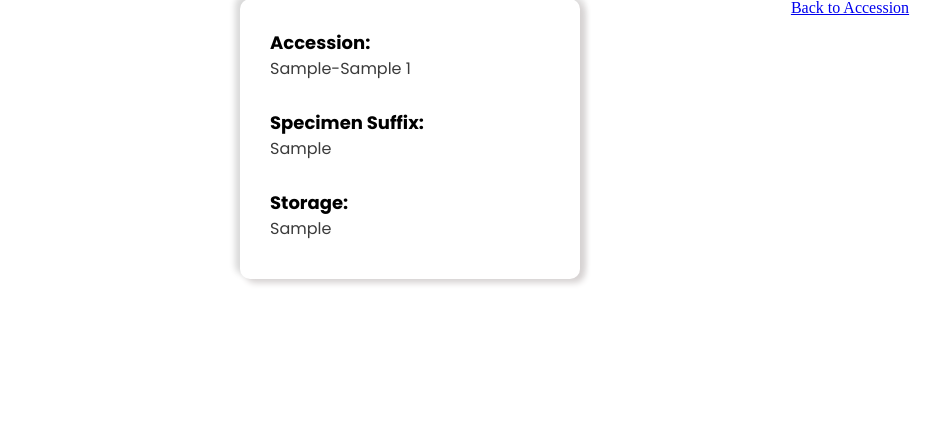
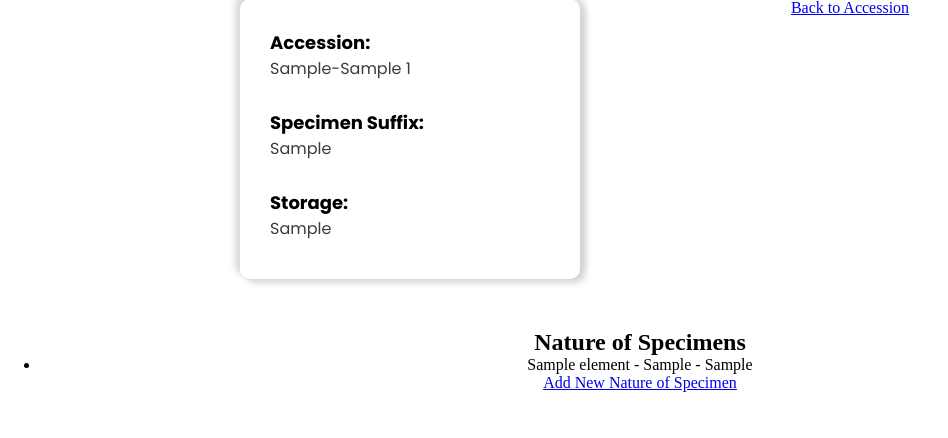
Before and after one commit to nmkpaleo/nmk-cms, a Django app: page /accession-row/1/ in a window 1280 px wide. Shown: the part 114-552 px from the top of the page, without its empty margins (0-948 px from the left). Run offline with Django 4.2, Linux system fonts and the light colour scheme; tables that the repository leaves empty hold one stand-in row (values such as "Sample post"); parts of the project's set-up code (start-up, migrations or seed data) failed here and were passed over.

Commit message:
Updated the Accession Row Detail Template

```diff
--- a/app/cms/templates/cms/accession_row_detail.html
+++ b/app/cms/templates/cms/accession_row_detail.html
@@ -20,7 +20,14 @@
 
 
             </div>
+            <h2>Nature of Specimens</h2>
+            <ul>
+              {% for specimen in natureofspecimens %}
+                <li>{{ specimen.element }} - {{ specimen.side }} - {{ specimen.condition }}</li>
+              {% endfor %}
+            </ul>
 
+            <a href="{% url 'natureofspecimen-create' accessionrow.id %}">Add New Nature of Specimen</a>
         </div>
 
 {% endblock %}
```
